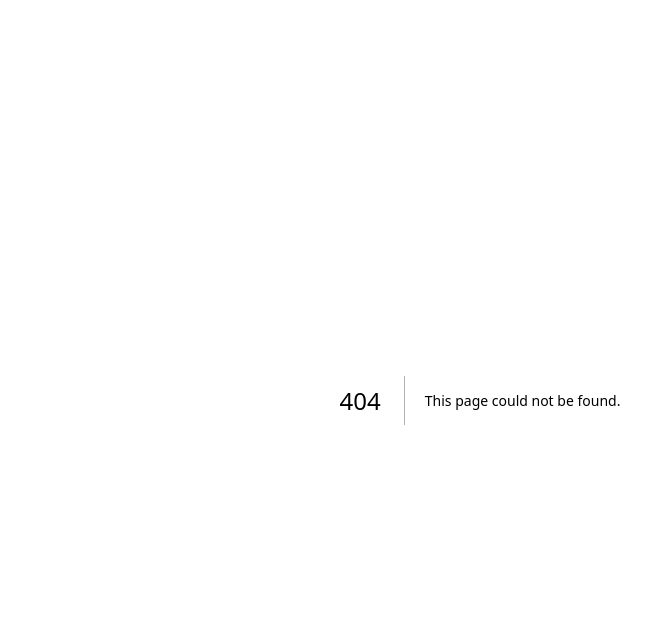
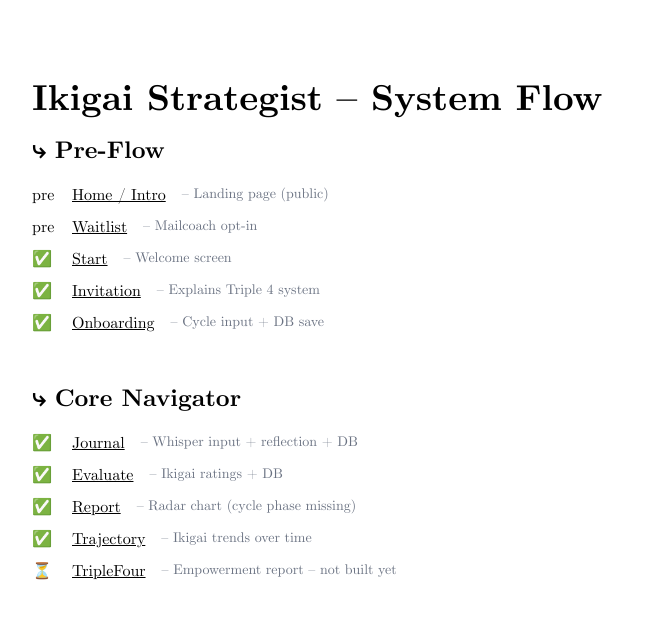
Before and after one commit to DrMvF/ikigaistrategist, a Next.js app: page /flow in a window 1280 px wide. Before the commit this address had no page. Shown: the top 618 px of the page, without its empty margins (160-811 px from the left). Built offline with nearby package versions, Linux system fonts and the light colour scheme.

Commit message:
Add /flow navigation overview for Ikigai Strategist system

```diff
--- /dev/null
+++ b/app/flow/page.tsx
@@ -0,0 +1,59 @@
+"use client";
+
+import Link from "next/link";
+
+const stages = [
+  { name: "Home / Intro", path: "/", status: "pre", note: "Landing page (public)" },
+  { name: "Waitlist", path: "/waitlist", status: "pre", note: "Mailcoach opt-in" },
+  { name: "Start", path: "/start", status: "✅", note: "Welcome screen" },
+  { name: "Invitation", path: "/invitation", status: "✅", note: "Explains Triple 4 system" },
+  { name: "Onboarding", path: "/onboarding", status: "✅", note: "Cycle input + DB save" },
+];
+
+const navigatorStages = [
+  { name: "Journal", path: "/journal", status: "✅", note: "Whisper input + reflection + DB" },
+  { name: "Evaluate", path: "/evaluate", status: "✅", note: "Ikigai ratings + DB" },
+  { name: "Report", path: "/report", status: "✅", note: "Radar chart (cycle phase missing)" },
+  { name: "Trajectory", path: "/trajectory", status: "✅", note: "Ikigai trends over time" },
+  { name: "TripleFour", path: "/triplefour", status: "⏳", note: "Empowerment report – not built yet" },
+];
+
+export default function FlowPage() {
+  return (
+    <div className="flex flex-col min-h-screen items-center px-8 sm:px-20 py-20 font-cm text-black dark:text-white bg-white dark:bg-black">
+      <main className="max-w-4xl w-full space-y-12">
+        <h1 className="text-3xl sm:text-4xl font-bold mb-4">Ikigai Strategist – System Flow</h1>
+
+        <section>
+          <h2 className="text-2xl font-semibold mb-4">⤷ Pre-Flow</h2>
+          <ul className="space-y-2">
+            {stages.map((stage) => (
+              <li key={stage.name} className="flex items-start gap-4">
+                <span className="w-6">{stage.status}</span>
+                <Link href={stage.path} className="underline font-medium hover:text-gray-600 dark:hover:text-gray-300">
+                  {stage.name}
+                </Link>
+                <span className="text-sm text-gray-500">– {stage.note}</span>
+              </li>
+            ))}
+          </ul>
+        </section>
+
+        <section>
+          <h2 className="text-2xl font-semibold mb-4">⤷ Core Navigator</h2>
+          <ul className="space-y-2">
+            {navigatorStages.map((stage) => (
+              <li key={stage.name} className="flex items-start gap-4">
+                <span className="w-6">{stage.status}</span>
+                <Link href={stage.path} className="underline font-medium hover:text-gray-600 dark:hover:text-gray-300">
+                  {stage.name}
+                </Link>
+                <span className="text-sm text-gray-500">– {stage.note}</span>
+              </li>
+            ))}
+          </ul>
+        </section>
+      </main>
+    </div>
+  );
+}
```
